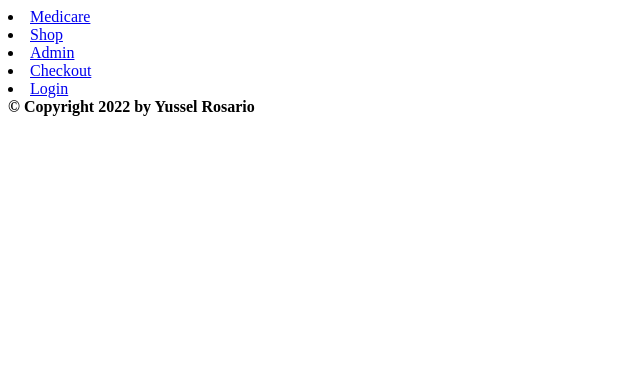
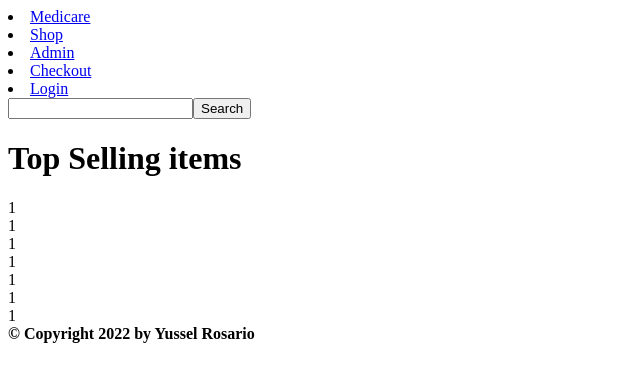
Before and after one commit to yrosario/MedicareFrontend01, an Angular app: page /shop in a window 1280 px wide. Before the commit this address led to /. Shown: the top 382 px of the page, without its empty margins (0-640 px from the left). Built offline with nearby package versions, Linux system fonts and the light colour scheme.

Commit message:
feature. Created product view page.

```diff
--- a/src/app/app-routing.module.ts
+++ b/src/app/app-routing.module.ts
@@ -2,10 +2,12 @@ import { NgModule } from '@angular/core';
 import { RouterModule, Routes } from '@angular/router';
 import { LoginComponent } from './component/login/login.component';
 import { RegisterComponent } from './component/register/register.component';
+import { ViewProductsComponent } from './component/view-products/view-products.component';
 
 const routes: Routes = [
   {path: 'register', component:RegisterComponent},
-  {path: 'login', component:LoginComponent}
+  {path: 'login', component:LoginComponent},
+  {path: 'shop', component:ViewProductsComponent}
 ];
 
 @NgModule({
--- a/src/app/app.module.ts
+++ b/src/app/app.module.ts
@@ -10,6 +10,7 @@ import { LogoffComponent } from './component/logoff/logoff/logoff.component';
 import { RegisterComponent } from './component/register/register.component';
 import { NavbarComponent } from './component/navigation/navbar/navbar.component';
 import { FooterComponent } from './component/navigation/footer/footer.component';
+import { ViewProductsComponent } from './component/view-products/view-products.component';
 
 
 @NgModule({
@@ -19,7 +20,8 @@ import { FooterComponent } from './component/navigation/footer/footer.component'
     LogoffComponent,
     RegisterComponent,
     NavbarComponent,
-    FooterComponent
+    FooterComponent,
+    ViewProductsComponent
   ],
   imports: [
     BrowserModule,
--- a/src/app/component/navigation/navbar/navbar.component.html
+++ b/src/app/component/navigation/navbar/navbar.component.html
@@ -4,7 +4,7 @@
     <!--navbar element-->
     <nav class="navbar" id="navbar">
         <li><a href="#">Medicare</a></li>
-        <li><a href="#">Shop</a></li>
+        <li><a routerLink="/shop">Shop</a></li>
         <li><a href="#">Admin</a></li>
         <li><a href="#">Checkout</a></li>
         <li><a routerLink="/login">Login</a></li>
--- /dev/null
+++ b/src/app/component/view-products/view-products.component.html
@@ -0,0 +1,29 @@
+<!-- view products component -->
+<div class="view-product-div" id="view-product-div">
+
+    <!-- Search bar -->
+    <div class="search-div" id="search-div">
+        <input type="text" class="search-bar" id="search-bar">
+        <button class="search-btn" id="search-btn">Search</button>
+    </div>
+
+    <!-- Slider -->
+    <div class="slider-div" id="slider-div"></div>
+
+    <!-- Product gallery -->
+    <div class="product-view" id="product-view">
+        <h1 class="product-view-title" id="product-view-title">
+            Top Selling items
+        </h1>
+
+        <div class="flex-container product-grid" id="product-grid">
+            <div>1</div>
+            <div>1</div>
+            <div>1</div>
+            <div>1</div>
+            <div>1</div>
+            <div>1</div>
+            <div>1</div>
+        </div>
+    </div>
+</div>
--- /dev/null
+++ b/src/app/component/view-products/view-products.component.ts
@@ -0,0 +1,15 @@
+import { Component, OnInit } from '@angular/core';
+
+@Component({
+  selector: 'app-view-products',
+  templateUrl: './view-products.component.html',
+  styleUrls: ['./view-products.component.css']
+})
+export class ViewProductsComponent implements OnInit {
+
+  constructor() { }
+
+  ngOnInit(): void {
+  }
+
+}
```
Also changed, not shown: src/app/component/view-products/view-products.component.css (added), 1 other file (tests, documents, lock files or other folders).
